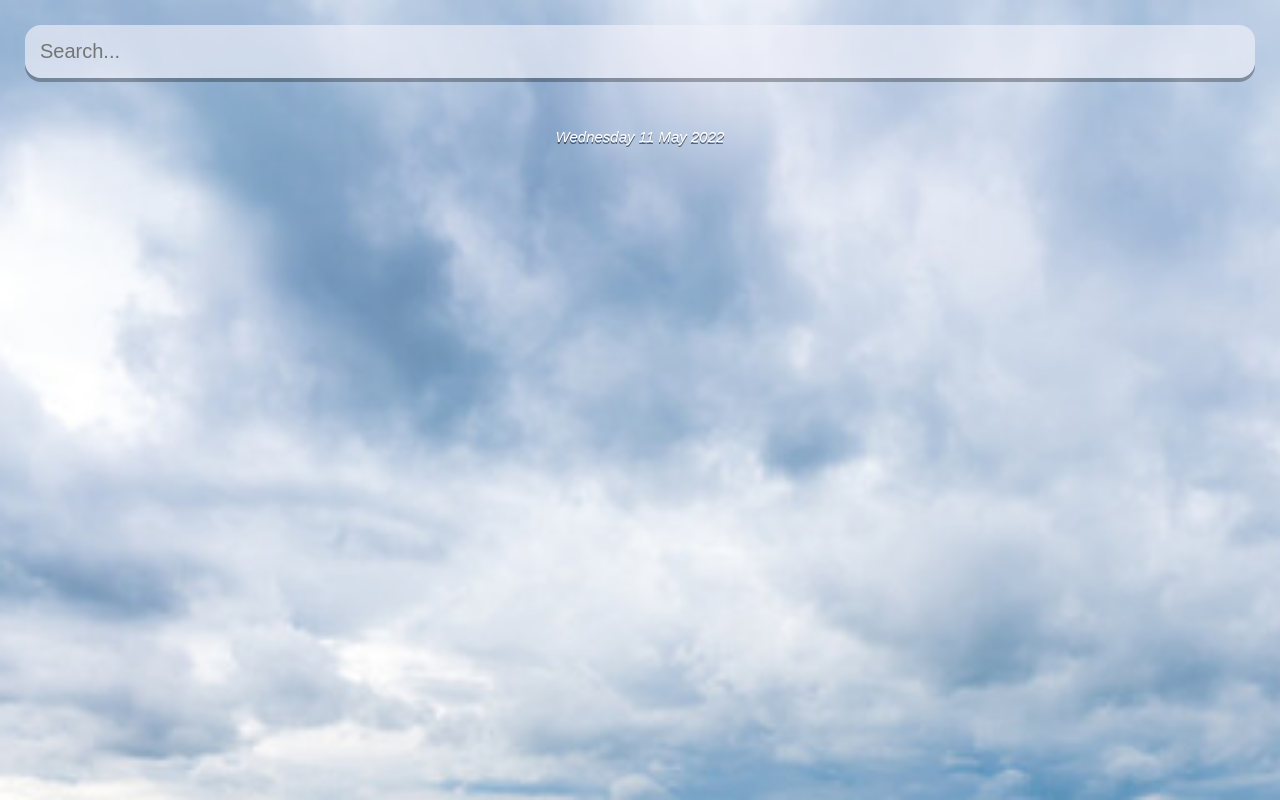
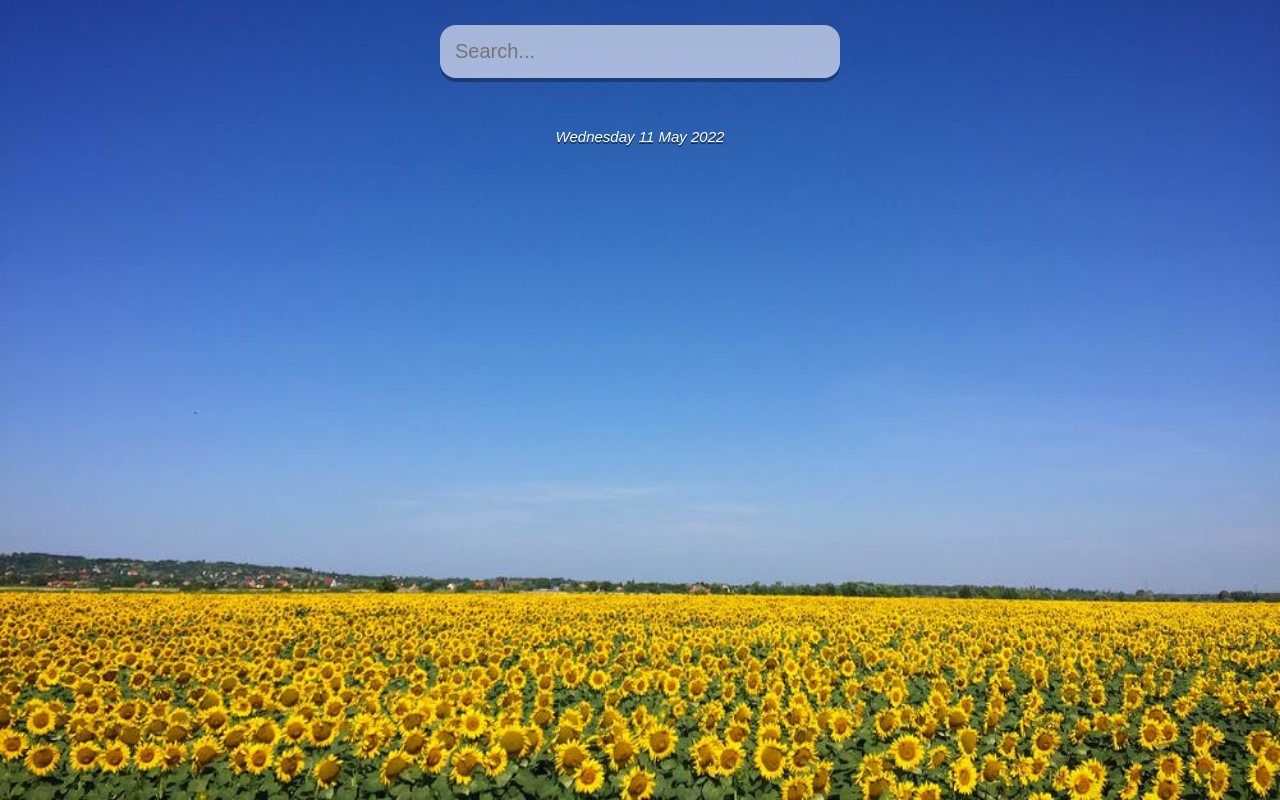
Before and after one commit to Tom-Lewis-Coder/React-Weather-App, a React (Create React App) app: page / in a window 1280 px wide. Built offline with nearby package versions, Linux system fonts and the light colour scheme.

Commit message:
updated css styling with flexbox

```diff
--- a/src/App.css
+++ b/src/App.css
@@ -8,61 +8,52 @@ body {
   font-family: 'montserrat', sans-serif;
 }
 
+.app, .weather-cloud, .weather-bad {
+  display: flex;
+  justify-content: flex-start;
+  flex-direction: column;
+  background-size: cover;
+  background-position: bottom;
+}
+
 .app {
   background-image: url('sunnyDayIMG.jpg');
-  background-size: cover;
-  background-position: bottom;
-  transition: 0.4s, ease-out;
 }
 
 .weather-cloud {
   background-image: url('weatherIMG.jpg');
-  background-size: cover;
-  background-position: bottom;
-  transition: 0.4s, ease-out;
 }
 
 .weather-bad {
   background-image: url('badWeatherIMG.jpg');
-  background-size: cover;
-  background-position: bottom;
-  transition: 0.4s, ease-out;
 }
 
 main {
+  display: flex;
   min-height: 100vh;
   padding: 25px;
   background-image: linear-gradient(to bottom, rgba(0,0,0,0.1), rgba(0,0,0,0.2));
 }
 
 .search-box {
-  width: 100%;
+  width: 400px;
   margin: 0 0 50px;
+  align-self: center;
 }
 
 .search-box .search-bar {
-  display: block;
   width: 100%;
   padding: 15px;
-
-  appearance: none;
-  background: none;
   border: none;
   outline: none;
-
   background-color: rgba(243, 243, 250, 0.63);
   border-radius: 16px 16px 16px 16px;
-
   box-shadow: 0px 4px rgba(0,0,0,0.3);
-
-  color:#313131;
   font-size: 20px;
-
-  transition: 0.4s ease;
 }
 
 .search-box .search-bar:hover {
-  background-color: rgba(255, 255, 255, 0.75);
+  background-color: rgba(255, 255, 255, 0.788);
 }
 
 .location-box {
@@ -92,8 +83,8 @@ main {
 }
 
 .weather-box .temp {
-  position: relative;
-  display: inline-block;
+  align-self: center;
+  width: 200px;
   font-weight: bold;
   font-size: 75px;
   background-color: rgba(59, 57, 57, 0.4);
--- a/src/App.js
+++ b/src/App.js
@@ -38,7 +38,7 @@ const App = () => {
 
   return (
     <main
-    className={ weather.main && imgDisplay > 7 ? "weather-bad" : imgDisplay < 3 ? "app" : "weather-cloud" }
+    className={ weather.main && imgDisplay > 7 ? "weather-bad" : imgDisplay > 3 ? "weather-cloud" : 'app' }
       >
           <SearchBar
             loadWeather={search}
```
